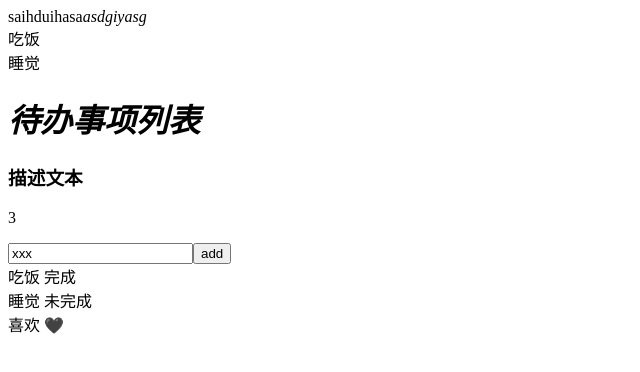
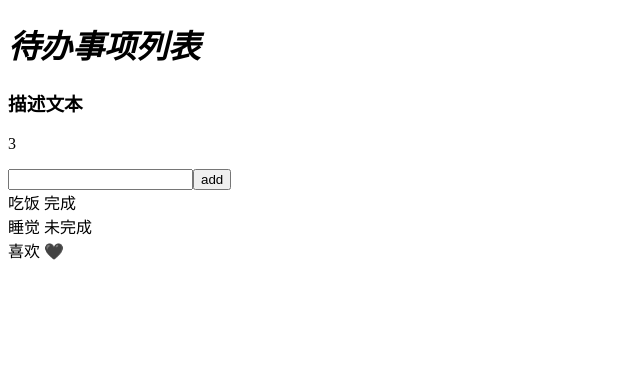
Before and after one commit to fuzeisgod/react-demo, a React (Create React App) app: page / in a window 1280 px wide. Shown: the top 372 px of the page, without its empty margins (0-640 px from the left). Built offline with nearby package versions, Linux system fonts and the light colour scheme.

Commit message:
添加键盘事件和ref获取元素

```diff
--- a/src/App.js
+++ b/src/App.js
@@ -8,14 +8,7 @@ import {
 } from './components'
 
 export default class App extends Component {
-    // 第一种定义组件内部数据的方式
-    // state = {
-    //     title: '待办事项列表1'
-    // }
-
-    // 第二种定义组件内部数据的方式，state是类组件独有的。
     constructor() {
-        // 继承类中的构造函数必须调用 `super（...）`，(!)并且在使用 `this` 之前执行它。
         super()
         this.state = {
             title: '待办事项列表',
@@ -34,18 +27,6 @@ export default class App extends Component {
     }
 
     addTodo = (todoTitle) => {
-        // this.setState({
-        //     // 注意：这里不使用push因为push返回的是新数组的长度，而不是返回一个数组
-        //     todos: this.state.todos.concat({
-        //         id: Math.random(),
-        //         title: todoTitle,
-        //         isCompleted: false
-        //     })
-        // })
-
-
-        // 也可以拷贝一个新数组，进行push修改
-        // const newTodos = this.state.todos.slice()
         const newTodos = [...this.state.todos]
         newTodos.push({
             id: Math.random(),
@@ -59,19 +40,7 @@ export default class App extends Component {
 
     render() {
         return (
-            // jsx 语法只能有一个根标签，react提供了一个Fragment标签表示空标签（需要先引入）
-            // 也可以使用空标签<></>来作为根标签
             <Fragment>
-                {/* dangerouslySetInnerHTML可以直接在 React 中设置 HTML */}
-                {/* 当你想设置 dangerouslySetInnerHTML 时，需要向其传递包含 key 为 __html 的对象 */}
-                {/* 第一层花括号指内部包含的是一个javascript对象，第二层花括号指该对象 */}
-                <div dangerouslySetInnerHTML={{ __html: this.state.article }}></div>
-
-                {
-                    this.state.todos.map(todo => {
-                        return <div key={todo.id}>{todo.title}</div>
-                    })
-                }
                 <TodoHeader desc={this.state.desc} x={1} y={2}>
                     <i>{this.state.title}</i>
                 </TodoHeader>
--- a/src/components/TodoInput/index.js
+++ b/src/components/TodoInput/index.js
@@ -1,4 +1,6 @@
-import React, { Component } from 'react'
+// react 里面通过 ref 来获取组件或者 dom 元素，要使用 ref 之前必须调用 react.createRef 方法来创建一个 ref
+// react 引出的，大写的是类，小写的是方法
+import React, { Component, createRef } from 'react'
 import PropTypes from 'prop-types'
 
 export default class TodoInput extends Component {
@@ -13,11 +15,10 @@ export default class TodoInput extends Component {
     constructor() {
         super()
         this.state = {
-            inputValue: 'xxx'
+            inputValue: ''
         }
-        // 当调用的函数为普通函数写法时，需要通过 bind 来绑定内部的 this，也可以通过bind可函数传递参数
-        // 因为每次重新渲染页面都会再执行一次render函数，而constructor只在组件创建时执行一次，在constructor中进行函数this绑定可以避免重复绑定
-        // this.handleAddClick = this.handleAddClick.bind(this, 124)
+        // 在 constructor 里面创建 ref
+        this.inputDom = createRef()
     }
 
     handleInputChange = (e) => {
@@ -26,22 +27,39 @@ export default class TodoInput extends Component {
         })
     }
 
-    // 使用箭头函数保证函数内this指向组件，
-    // 如不用箭头函数，则在调用函数时需通过.bind(this)来绑定this
+    handleKeyUp = (e) => {
+        if (this.state.inputValue === '') {
+            return
+        }
+        if (e.keyCode === 13) {
+            this.props.addTodo(this.state.inputValue)
+            this.setState({
+                inputValue: ''
+            })
+        }
+    }
+
     handleAddClick = () => {
+        if (this.state.inputValue === '') {
+            return
+        }
         this.props.addTodo(this.state.inputValue)
+        this.setState({
+            inputValue: ''
+        }, () => {
+            this.inputDom.current.focus();
+        })
     }
-    // handleAddClick(id) {
-    //     console.log(this.state, id)
-    // }
 
     render() {
         return (
             <div>
-                <input type="text" value={this.state.inputValue} onChange={this.handleInputChange} />
-
-                {/* 第一种传参的方式：在箭头函数内调用指定方法传参，因为若直接在 onClick={} 中传参，则在渲染时就已经执行了方法，而包裹在箭头函数内部的方法在点击时才执行 */}
-                {/* 第二种传参的方式: 通过.bind(this, arguments)的形式传递参数，此时方法声明可以不用箭头函数，也不需要在constructor中再次绑定this，缺点是每次重新渲染时都会再执行一次bind绑定 */}
+                <input type="text"
+                    value={this.state.inputValue}
+                    onChange={this.handleInputChange}
+                    onKeyUp={this.handleKeyUp}
+                    ref={this.inputDom}
+                />
                 <button onClick={this.handleAddClick}>{this.props.btnText}</button>
             </div>
         )
--- a/src/components/TodoList/index.js
+++ b/src/components/TodoList/index.js
@@ -7,7 +7,6 @@ export default class TodoList extends Component {
             <div>
                 {
                     this.props.todos.map(todo => {
-                        console.log(todo)
                         return (
                             // <TodoItem key={todo.id}
                             //     id={todo.id}
```
